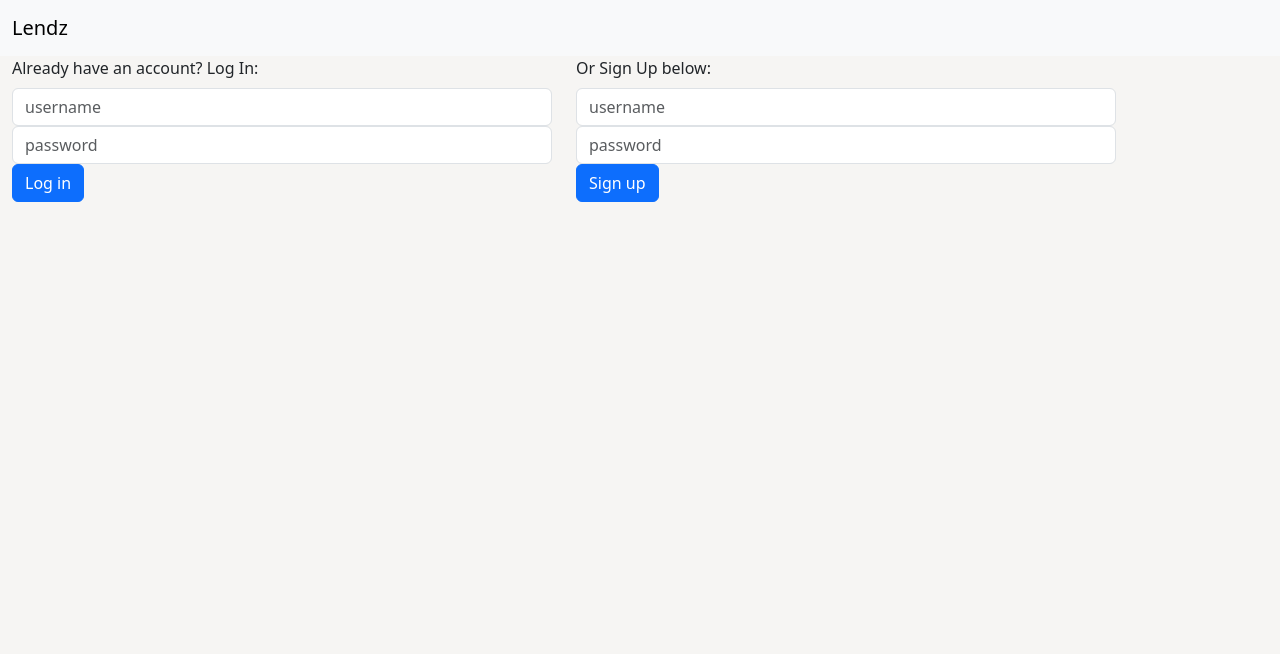
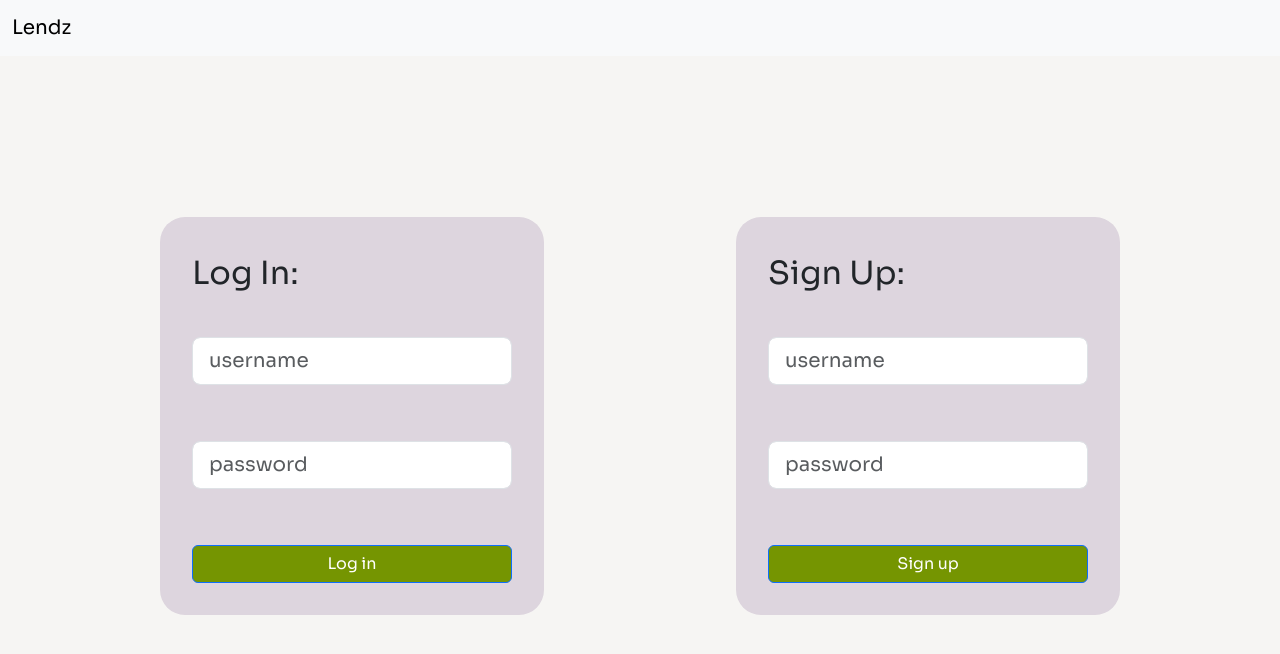
Before and after one commit to khamerling-potts/lendz, a React (Create React App) app in the folder client/: page / in a window 1280 px wide. Shown: the top 654 px of the page. Built offline with nearby package versions, Linux system fonts and the light colour scheme; no server answers.

Commit message:
login page styling

```diff
--- a/client/public/index.html
+++ b/client/public/index.html
@@ -35,6 +35,12 @@
       integrity="sha384-T3c6CoIi6uLrA9TneNEoa7RxnatzjcDSCmG1MXxSR1GAsXEV/Dwwykc2MPK8M2HN"
       crossorigin="anonymous"
     />
+    <link rel="preconnect" href="https://fonts.googleapis.com" />
+    <link rel="preconnect" href="https://fonts.gstatic.com" crossorigin />
+    <link
+      href="https://fonts.googleapis.com/css2?family=Play&family=Poppins:ital,wght@1,100&family=Sora:wght@100..800&display=swap"
+      rel="stylesheet"
+    />
     <script
       src="https://kit.fontawesome.com/0b1daf4ebb.js"
       crossorigin="anonymous"
--- a/client/src/App.css
+++ b/client/src/App.css
@@ -1,16 +1,61 @@
 /* App */
 #root {
   background-color: #f6f5f3;
+  font-family: "Sora", sans-serif;
+}
+.page {
+  height: 100%;
 }
 
 /* */
+.loginPage {
+  height: 100%;
+  display: flex;
+  justify-content: space-around;
+}
 #logout {
   float: right;
 }
+.loginForms {
+  height: 100%;
+  width: 90%;
+  /* max-width: 80%; */
+  display: flex;
+  align-items: center;
+  justify-content: space-around;
+}
+#loginLabel,
+#signupLabel {
+  font-size: xx-large;
+}
+.loginForm,
+.signupForm {
+  background-color: #ddd5de;
+  padding: 2rem;
+  margin: 2rem;
+  border-radius: 25px;
+}
+.form-control-lg {
+  margin-top: 2rem;
+}
+.submitBtn {
+  margin-top: 2rem;
+  background-color: #759501;
+  width: 100%;
+}
 
 #invalidLogin {
-  color: red;
+  color: rgb(152, 19, 19);
+  font-weight: bold;
   display: block;
+}
+#usernameTaken {
+  color: rgb(152, 19, 19);
+  font-weight: bold;
+}
+#usernameAvailable {
+  color: rgb(51, 106, 65);
+  font-weight: bold;
 }
 .container {
   max-height: 90vh;
@@ -43,7 +88,7 @@
 
 /* Your Listings page */
 .validation {
-  color: red;
+  /* color: rgb(78, 17, 17); */
 }
 .createListingForm {
 }
--- a/client/src/App.js
+++ b/client/src/App.js
@@ -59,7 +59,7 @@ function App() {
   }
 
   return (
-    <div className="page">
+    <>
       <header>
         <NavBar currentUser={currentUser} setCurrentUser={setCurrentUser} />
       </header>
@@ -79,7 +79,7 @@ function App() {
       ) : (
         <Login setCurrentUser={setCurrentUser} />
       )}
-    </div>
+    </>
   );
 }
 
--- a/client/src/components/LoginForm.js
+++ b/client/src/components/LoginForm.js
@@ -40,9 +40,9 @@ function LoginForm({ setCurrentUser }) {
   });
 
   return (
-    <div>
+    <div className="loginForm">
       <FormLabel htmlFor="loginForm" id="loginLabel">
-        Already have an account? Log In:
+        Log In:
       </FormLabel>
       {valid ? (
         <></>
@@ -54,6 +54,7 @@ function LoginForm({ setCurrentUser }) {
       <Form onSubmit={formik.handleSubmit} id="loginForm">
         <Form.Group>
           <Form.Control
+            className="form-control-lg"
             type="text"
             id="username"
             placeholder="username"
@@ -63,11 +64,14 @@ function LoginForm({ setCurrentUser }) {
             <Form.Text className="validation text-small">
               {formik.errors.username}
             </Form.Text>
-          ) : null}
+          ) : (
+            <br />
+          )}
         </Form.Group>
 
         <Form.Group>
           <Form.Control
+            className="form-control-lg"
             type="text"
             id="password"
             placeholder="password"
@@ -77,10 +81,14 @@ function LoginForm({ setCurrentUser }) {
             <Form.Text className="validation text-small">
               {formik.errors.password}
             </Form.Text>
-          ) : null}
+          ) : (
+            <br />
+          )}
         </Form.Group>
 
-        <Button type="submit">Log in</Button>
+        <Button type="submit" className="submitBtn">
+          Log in
+        </Button>
       </Form>
     </div>
   );
--- a/client/src/components/NavBar.js
+++ b/client/src/components/NavBar.js
@@ -12,7 +12,7 @@ function NavBar({ currentUser, setCurrentUser }) {
   }
   if (currentUser) {
     return (
-      <nav className="navbar navbar-expand-lg bg-body-tertiary">
+      <nav className="navbar navbar-expand-sm bg-body-tertiary">
         <div className="container-fluid">
           <div className="collapse navbar-collapse">
             <div className="navbar-nav">
--- a/client/src/components/SignupForm.js
+++ b/client/src/components/SignupForm.js
@@ -52,11 +52,18 @@ function SignupForm({ currentUser, setCurrentUser }) {
     },
   });
   return (
-    <div>
-      <Form.Label htmlFor="signupForm">Or Sign Up below:</Form.Label>
+    <div className="signupForm">
+      <Form.Label
+        htmlFor="signupForm"
+        id="signupLabel"
+        className="form-label-lg"
+      >
+        Sign Up:
+      </Form.Label>
       <Form onSubmit={formik.handleSubmit} id="signupForm">
         <Form.Group>
           <Form.Control
+            className="form-control-lg"
             type="text"
             id="username"
             placeholder="username"
@@ -74,11 +81,14 @@ function SignupForm({ currentUser, setCurrentUser }) {
           ) : null}
           {!usernameTaken && formik.values.username != "" ? (
             <Form.Text id="usernameAvailable">Username available ✔</Form.Text>
-          ) : null}
+          ) : (
+            <br />
+          )}
         </Form.Group>
 
         <Form.Group>
           <Form.Control
+            className="form-control-lg"
             type="text"
             id="password"
             placeholder="password"
@@ -88,10 +98,14 @@ function SignupForm({ currentUser, setCurrentUser }) {
             <Form.Text className="validation text-small">
               {formik.errors.password}
             </Form.Text>
-          ) : null}
+          ) : (
+            <br />
+          )}
         </Form.Group>
 
-        <Button type="submit">Sign up</Button>
+        <Button type="submit" className="submitBtn">
+          Sign up
+        </Button>
       </Form>
     </div>
   );
--- a/client/src/pages/Login.js
+++ b/client/src/pages/Login.js
@@ -6,9 +6,11 @@ import SignupForm from "../components/SignupForm";
 function Login({ setCurrentUser }) {
   // const { setCurrentUser } = useOutletContext();
   return (
-    <div className="page container row row-cols-md-2 row-cols-sm-1">
-      <LoginForm setCurrentUser={setCurrentUser} />
-      <SignupForm setCurrentUser={setCurrentUser} />
+    <div className="loginPage">
+      <div className=" loginForms row row-cols-md-3 row-cols-sm-1">
+        <LoginForm setCurrentUser={setCurrentUser} />
+        <SignupForm setCurrentUser={setCurrentUser} />
+      </div>
     </div>
   );
 }
```
